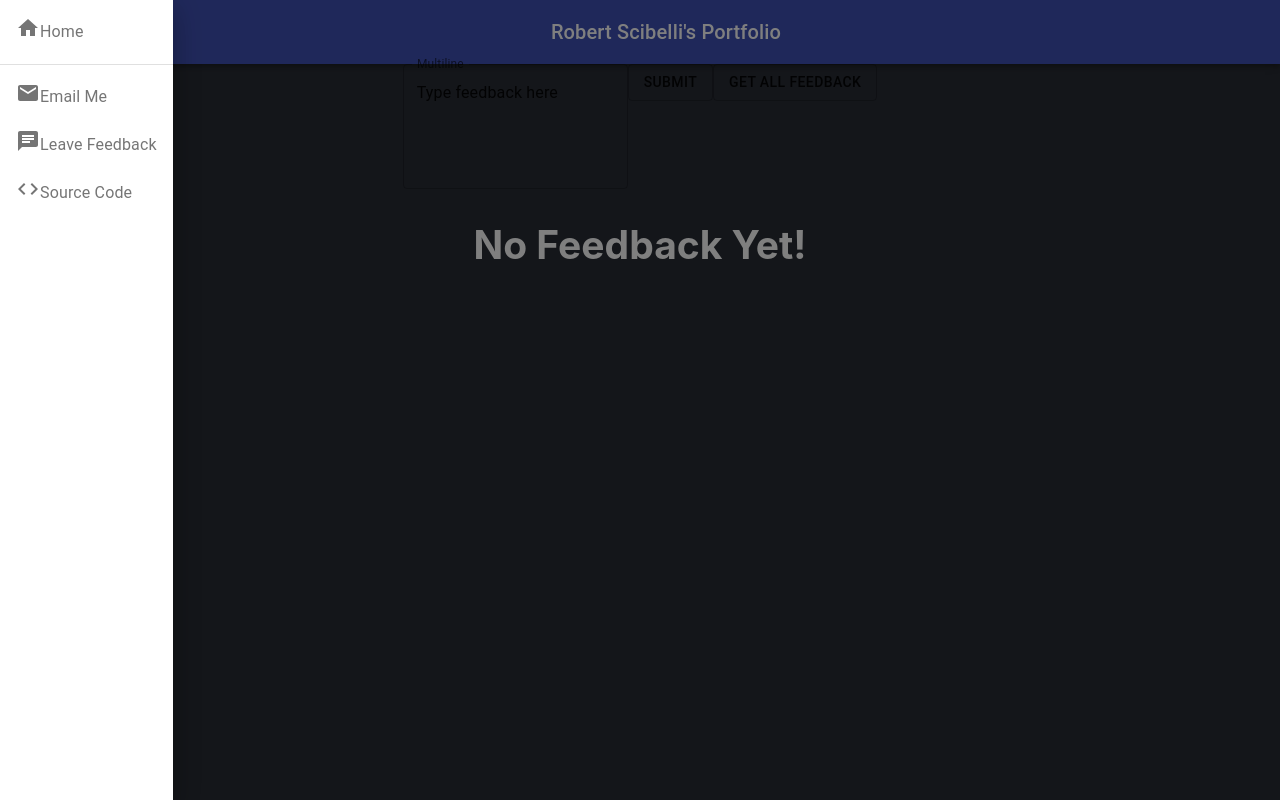
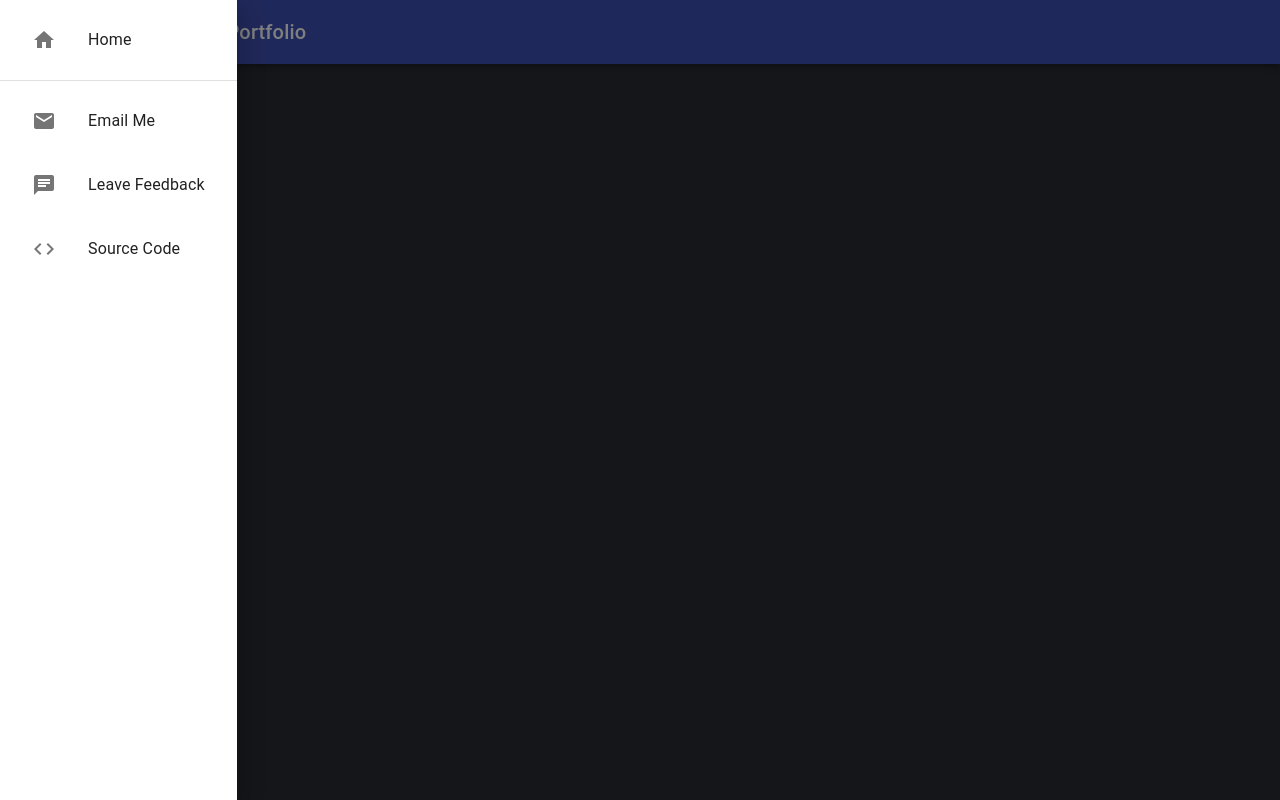
Before and after one commit to rscibelli/portfolio, a React (Create React App) app: page / in a window 1280 px wide. Both pictures are taken after a click on the button "menu". Built offline with nearby package versions, Linux system fonts and the light colour scheme.

Commit message:
routes don't load

```diff
--- a/package.json
+++ b/package.json
@@ -15,7 +15,8 @@
     "react": "^17.0.1",
     "react-dom": "^17.0.1",
     "react-scripts": "4.0.1",
-    "web-vitals": "^0.2.4"
+    "web-vitals": "^0.2.4",
+    "react-router-dom": "^6.4.0"
   },
   "scripts": {
     "start": "react-scripts start",
--- a/src/App.css
+++ b/src/App.css
@@ -1,6 +1,4 @@
-.App {
-  text-align: center;
-}
+
 
 .App-logo {
   height: 40vmin;
--- a/src/App.js
+++ b/src/App.js
@@ -1,15 +1,11 @@
 import './App.css';
 import Home from './components/Home/Home'
-import Feedback from './components/Feedback/Feedback'
 
 function App() {
   return (
-    <div className="App">
-      <body className="App-body">
-        <Home/>
-        <Feedback/>
-      </body>
-    </div>
+    <body className="App-body">
+      <Home/>
+    </body>
   );
 }
 
--- a/src/components/Home/Home.jsx
+++ b/src/components/Home/Home.jsx
@@ -1,4 +1,5 @@
 import React from 'react';
+import { useNavigate } from 'react-router-dom';
 import { makeStyles } from '@material-ui/core/styles';
 import AppBar from '@material-ui/core/AppBar';
 import Toolbar from '@material-ui/core/Toolbar';
@@ -15,6 +16,7 @@ import HomeIcon from '@material-ui/icons/Home';
 import MailIcon from '@material-ui/icons/Mail';
 import ChatIcon from '@material-ui/icons/Chat';
 import CodeIcon from '@material-ui/icons/Code';
+import ListItemButton from '@mui/material/ListItemButton';
 
 const useStyles = makeStyles((theme) => ({
   root: {
@@ -29,6 +31,7 @@ const useStyles = makeStyles((theme) => ({
 }));
 
 export default function Home() {
+  const navigate = useNavigate()
 
   const [state, setState] = React.useState({
     drawerOpen: false
@@ -38,40 +41,57 @@ export default function Home() {
     setState({drawerOpen: !state.drawerOpen});
   }
 
+  const onClickFeedback = () => {
+    console.log("hi")
+    navigate('/feedback');
+  }
+
+  const onClickHome = () => {
+    navigate('/portfolio')
+  }
+
   const list = () => (
     <div>
       <List>
 
-        <ListItem button>
+        <ListItem>
+          <ListItemButton onClick={onClickHome}>
             <ListItemIcon>
               <HomeIcon />
+            </ListItemIcon>
             <ListItemText primary="Home" />
-          </ListItemIcon>
+          </ListItemButton>
         </ListItem>
 
       </List>
       <Divider />
       <List>
 
-        <ListItem button>
+        <ListItem>
+          <ListItemButton>
             <ListItemIcon>
               <MailIcon />
+            </ListItemIcon>
             <ListItemText primary="Email Me" />
-          </ListItemIcon>
+          </ListItemButton>
         </ListItem>
 
-        <ListItem button>
+        <ListItem>
+          <ListItemButton onClick={onClickFeedback}>
             <ListItemIcon>
               <ChatIcon />
+            </ListItemIcon>
             <ListItemText primary="Leave Feedback" />
-          </ListItemIcon>
+          </ListItemButton>
         </ListItem>
 
-        <ListItem button onClick="https://github.com/rscibelli/portfolio/tree/main">
+        <ListItem>
+          <ListItemButton>
             <ListItemIcon>
               <CodeIcon />
+            </ListItemIcon>
             <ListItemText primary="Source Code" />
-          </ListItemIcon>
+          </ListItemButton>
         </ListItem>
 
       </List>
@@ -86,14 +106,14 @@ export default function Home() {
       <AppBar position="static">
         <Toolbar>
           <IconButton edge="start" className={classes.menuButton} color="inherit" aria-label="menu">
-            <MenuIcon onClick={() => toggleDrawer()}/>
+            <MenuIcon onClick={toggleDrawer}/>
           </IconButton>
           <Typography variant="h6" className={classes.title}>
             Robert Scibelli's Portfolio
           </Typography>
         </Toolbar>
       </AppBar>
-      <Drawer anchor={'left'} open={state.drawerOpen} onClose={() => toggleDrawer()}>
+      <Drawer anchor={'left'} open={state.drawerOpen} onClose={toggleDrawer}>
         {list()}
       </Drawer>
     </div>
--- a/src/index.js
+++ b/src/index.js
@@ -1,13 +1,14 @@
 import React from 'react';
 import ReactDOM from 'react-dom';
+import { BrowserRouter } from 'react-router-dom';
 import './index.css';
 import App from './App';
 import reportWebVitals from './reportWebVitals';
 
 ReactDOM.render(
-  <React.StrictMode>
+  <BrowserRouter>
     <App />
-  </React.StrictMode>,
+  </BrowserRouter>,
   document.getElementById('root')
 );
 
```
Also changed, not shown: src/components/Project/Project.jsx (added, +8 -0 lines), src/components/Routes/Routes.jsx (added, +19 -0 lines). Lines whose indentation alone changed are shown as unchanged.
